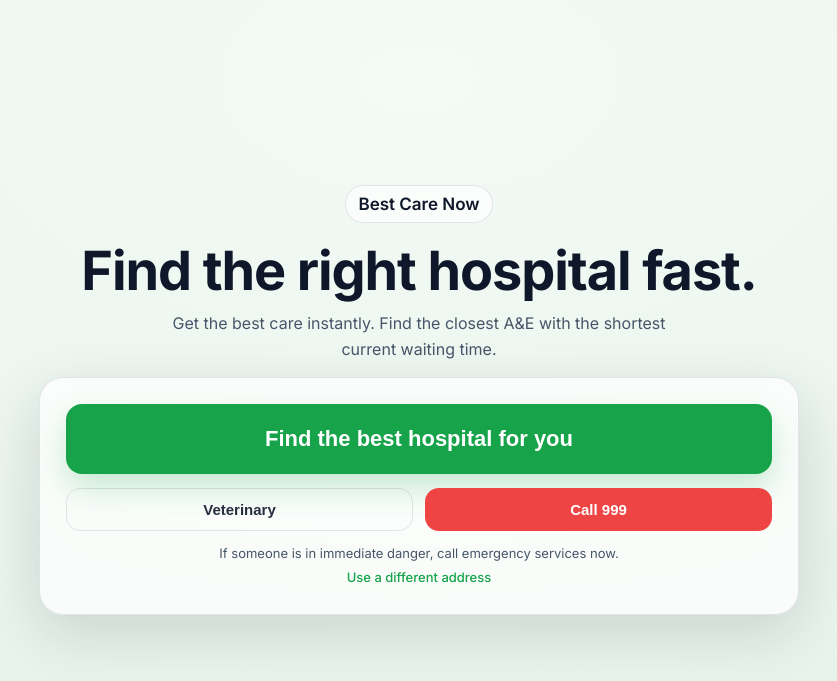
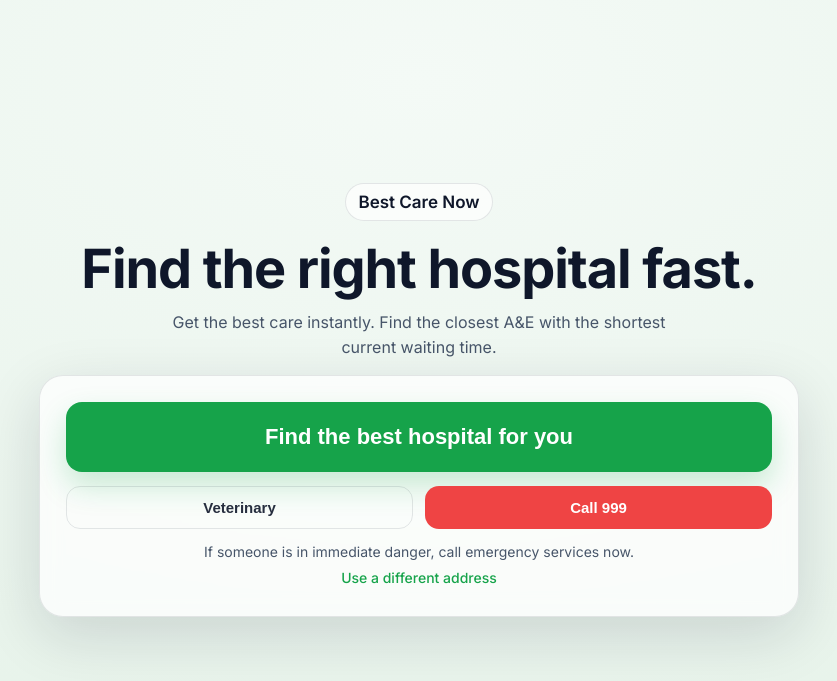
Before and after one commit to antonbhaumik/ICHack26, a Flask app: page / in a window 1280 px wide. Shown: the top 681 px of the page, without its empty margins (221-1058 px from the left). Run offline with Flask 3, Linux system fonts and the light colour scheme.

Commit message:
Minor css edit

```diff
--- a/static/style.css
+++ b/static/style.css
@@ -126,7 +126,7 @@ h1{
 
 .hint{
   margin-top: 12px;
-  font-size: 13px;
+  font-size: 14px;
   color: var(--muted);
   text-align: center;
   line-height: 1.6;
```
